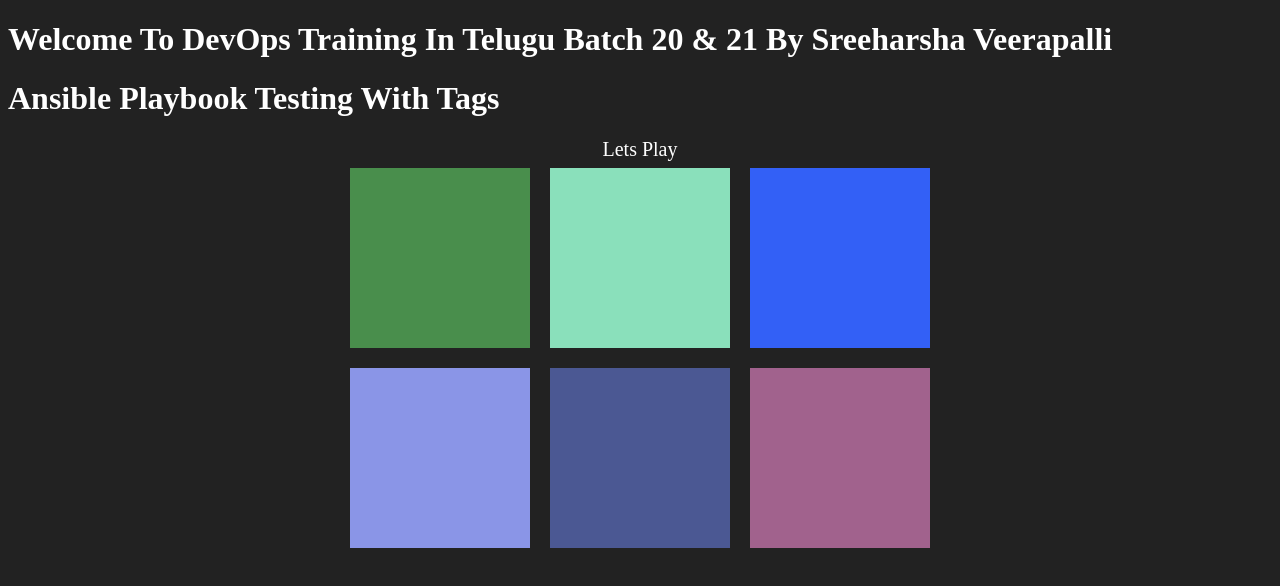
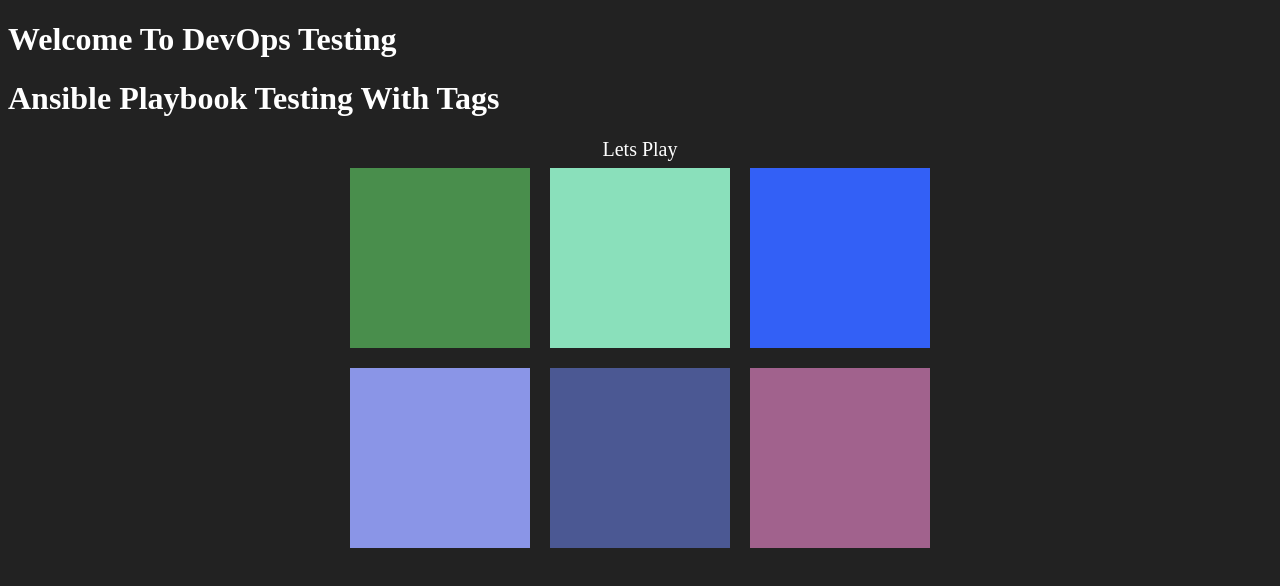
Before and after one commit to pandalapadu/votetesting, a plain HTML site: page index.html in a window 1280 px wide. Drawn offline with Linux system fonts and the light colour scheme.

Commit message:
Update index.html

```diff
--- a/index.html
+++ b/index.html
@@ -8,7 +8,7 @@
 	<title>Color Game</title>
 </head>
 <body>
-	<h1>Welcome To DevOps Training In Telugu Batch 20 & 21 By Sreeharsha Veerapalli</h1>
+	<h1>Welcome To DevOps Testing</h1>
 	<h1>Ansible Playbook Testing With Tags</h1>
 	<div id="smallcont">
 		<div></div>
```
